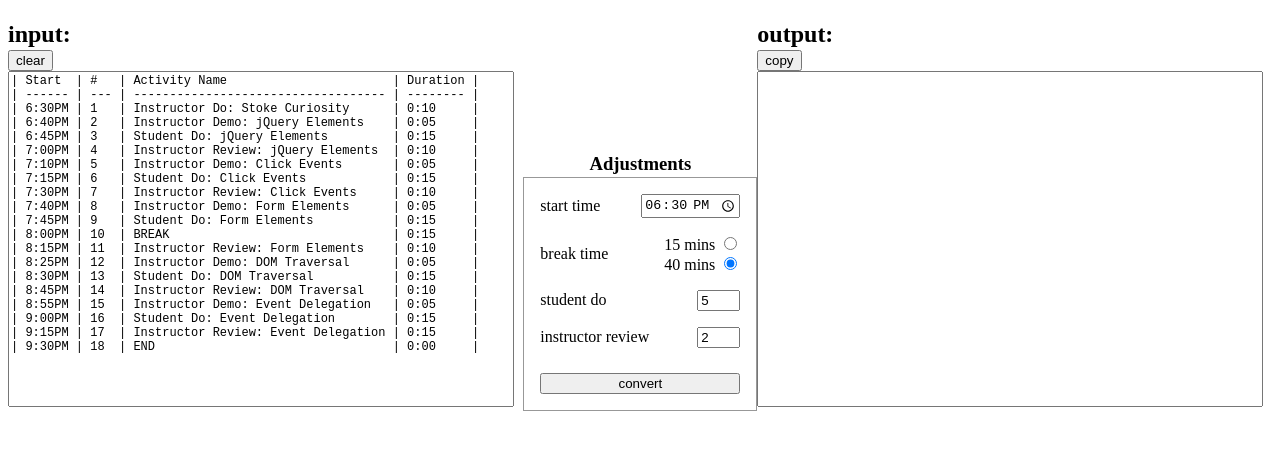
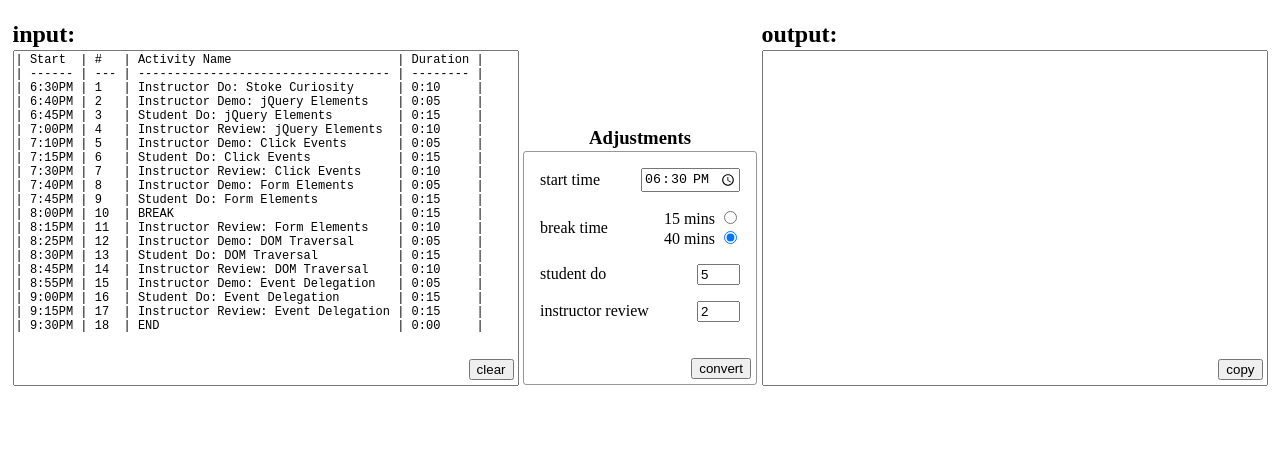
Before and after one commit to samuelfox1/class-schedule-converter, a plain HTML site: page index.html in a window 1280 px wide. Shown: the part 62-512 px from the top of the page. Drawn offline with nearby package versions, Linux system fonts and the light colour scheme.

Commit message:
update: styling for container positioning and button positiong

```diff
--- a/assets/style.css
+++ b/assets/style.css
@@ -21,14 +21,25 @@ textarea {
     font-size: 12px;
     resize: none
 }
+#textarea-container {
+    position:relative;
+}
+#textarea-container button {
+    position:absolute;
+    bottom:10px;
+    right: 5px;
+}
 form {
+    position: relative;
     display: flex;
     flex-direction: column;
     justify-content: space-between;
+    margin-bottom: 5px;
     height: 200px;
     width: 200px;
     padding: 1em;
     border: solid rgba(0, 0, 0, 0.404) 1px;
+    border-radius: 3px;
 }
 form div .form-input {
     display: flex;
@@ -37,7 +48,6 @@ form div .form-input {
 form p {
     margin: 0 0;
 }
-
 .form-input {
     display: flex;
     /* flex-direction: column; */
@@ -49,7 +59,11 @@ form p {
     flex-direction: column;
     /* width: 100%; */
 }
-
+#convert-btn {
+    position:absolute;
+    bottom:5px;
+    right: 5px;
+}
 .activity-length {
     width: 35px;
     /* height: 25px; */
```
